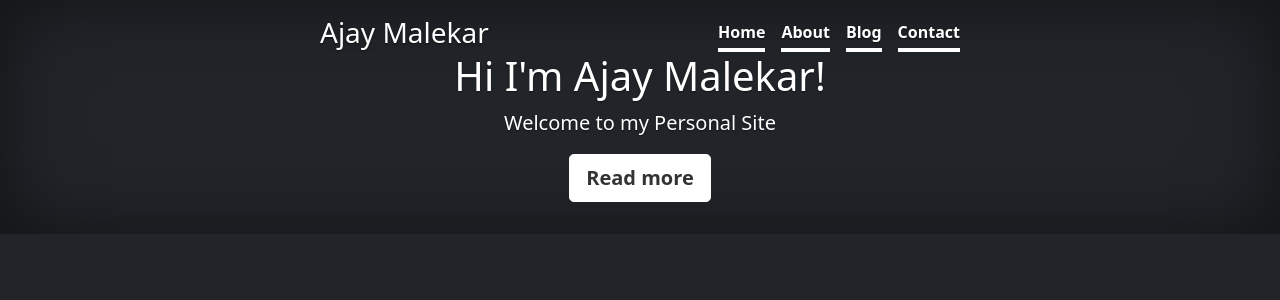
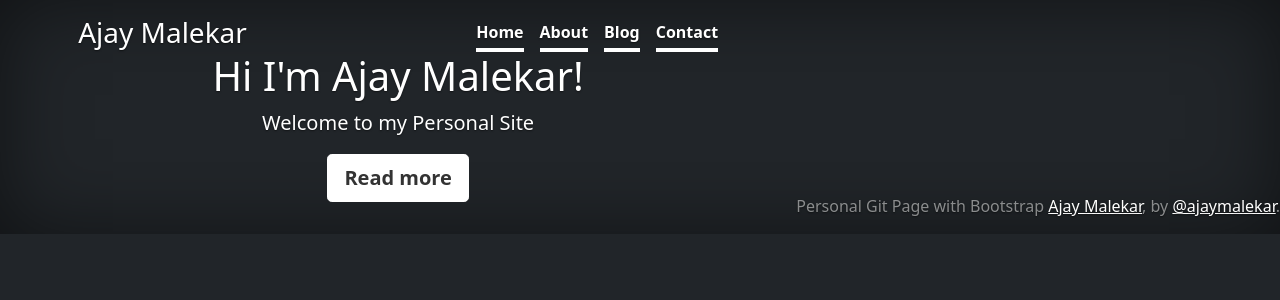
Before and after one commit to ajaymalekar/ajaymalekar.github.io, a Jekyll site: the page built from index.html, in a window 1280 px wide. Shown: the top 300 px of the page. Built offline with Jekyll 4.4.1, drawn with Linux system fonts in a browser that asks for light colours; nearby versions of some CDN libraries.

Commit message:
Update default.html

```diff
--- a/_layouts/default.html
+++ b/_layouts/default.html
@@ -14,5 +14,9 @@
        {{ content}}
     {% include footer.html %}
       </div>
+
+ <footer class="mt-auto text-white-50"> <p>Personal Git Page with Bootstrap <a href="https://ajaymalekar.github.io/" class="text-white">Ajay Malekar</a>, by <a href="https://twitter.com/mdo" class="text-white">@ajaymalekar</a>.</p>
+ </footer>
+
   </body>
 </html>
```
